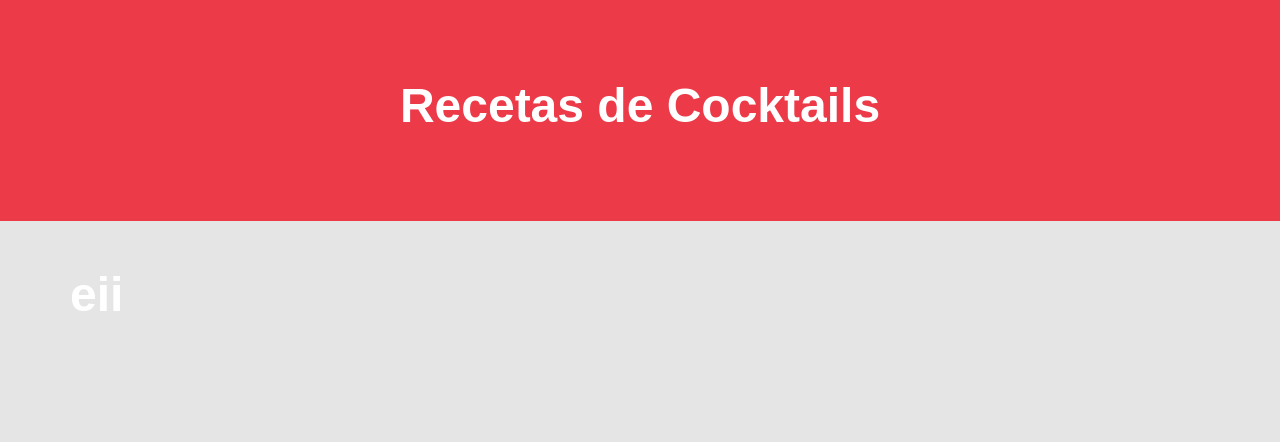
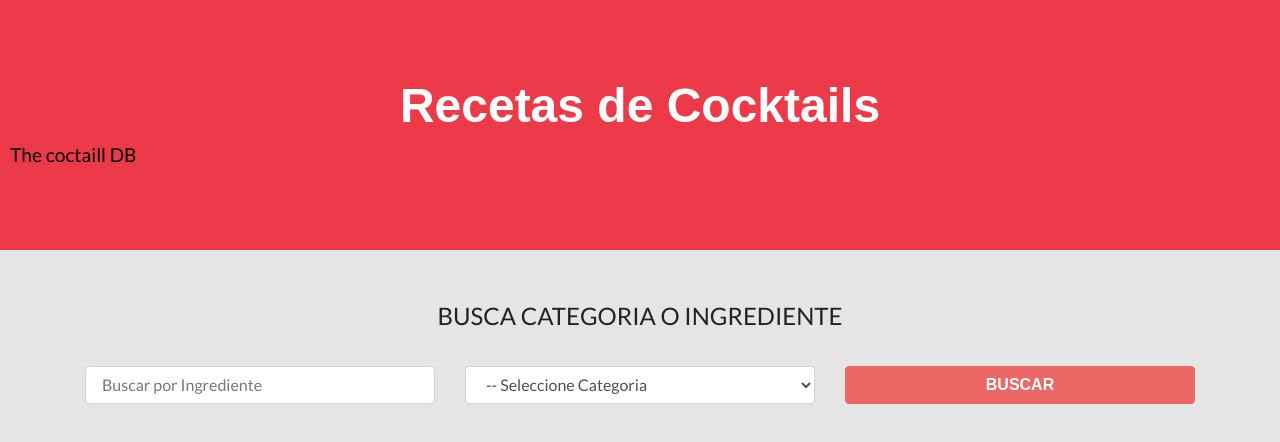
Before and after one commit to johanBautista/bebidas_react, a React (Create React App) app: page / in a window 1280 px wide. Shown: the top 442 px of the page. Built offline with nearby package versions, Linux system fonts and the light colour scheme; a web font is replaced by a local one.

Commit message:
cmp formulario

```diff
--- a/public/index.html
+++ b/public/index.html
@@ -26,7 +26,7 @@
       work correctly both with client-side routing and a non-root public URL.
       Learn how to configure a non-root public URL by running `npm run build`.
     -->
-    <title>Bebidas</title>
+    <title>Cocktail DB</title>
   </head>
   <body>
     <noscript>You need to enable JavaScript to run this app.</noscript>
--- a/src/components/Formulario.js
+++ b/src/components/Formulario.js
@@ -2,9 +2,36 @@
 
 const Formulario = () => {
   return (
-    <div>
-      <h1>eii</h1>
-    </div>
+    <form className="col-12">
+      <fieldset className="text-center">
+        <legend>BUSCA CATEGORIA O INGREDIENTE</legend>
+      </fieldset>
+
+      <div className="row mt-4">
+        <div className="col-md-4">
+          <input
+            name="nombre"
+            className="form-control"
+            placeholder="Buscar por Ingrediente"
+            type="text"
+          />
+        </div>
+
+        <div className="col-md-4">
+          <select name="categoria" className="form-control">
+            <option value="">-- Seleccione Categoria</option>
+          </select>
+        </div>
+
+        <div className="col-md-4">
+          <input
+            type="submit"
+            className="btn btn-block btn-primary"
+            value="BUSCAR"
+          />
+        </div>
+      </div>
+    </form>
   );
 };
 
--- a/src/components/Header.js
+++ b/src/components/Header.js
@@ -4,6 +4,14 @@
   return (
     <header className="bg-alert">
       <h1>{titulo}</h1>
+      <a
+        className="io"
+        href="https://www.thecocktaildb.com/"
+        target="_blank"
+        rel="noopener noreferrer"
+      >
+         The coctaill DB
+      </a>
     </header>
   );
 };
--- a/src/index.css
+++ b/src/index.css
@@ -19,3 +19,11 @@
   text-align: center;
   font-size: 3rem;
 }
+a{
+  font-size: larger;
+  color: black;
+  margin-left: 10px;
+}
+a:hover{
+  cursor: pointer;
+}
```
